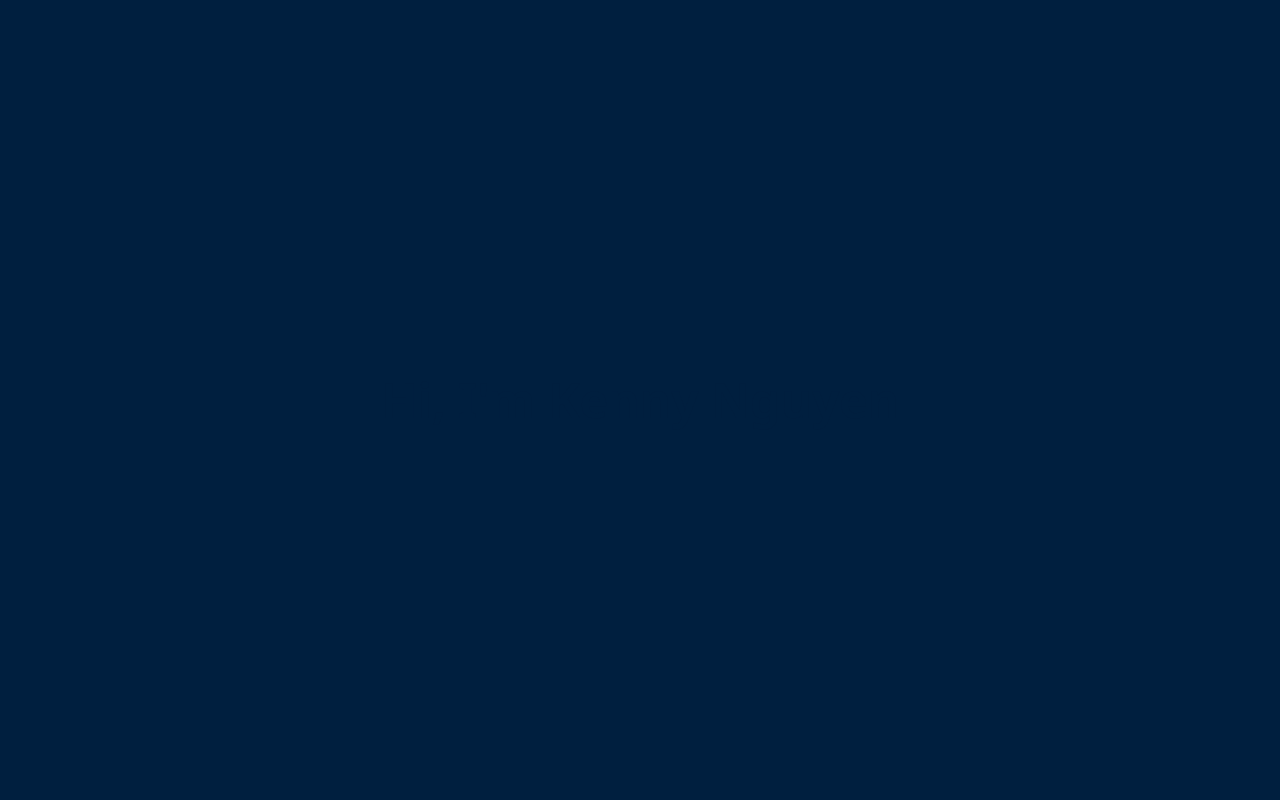
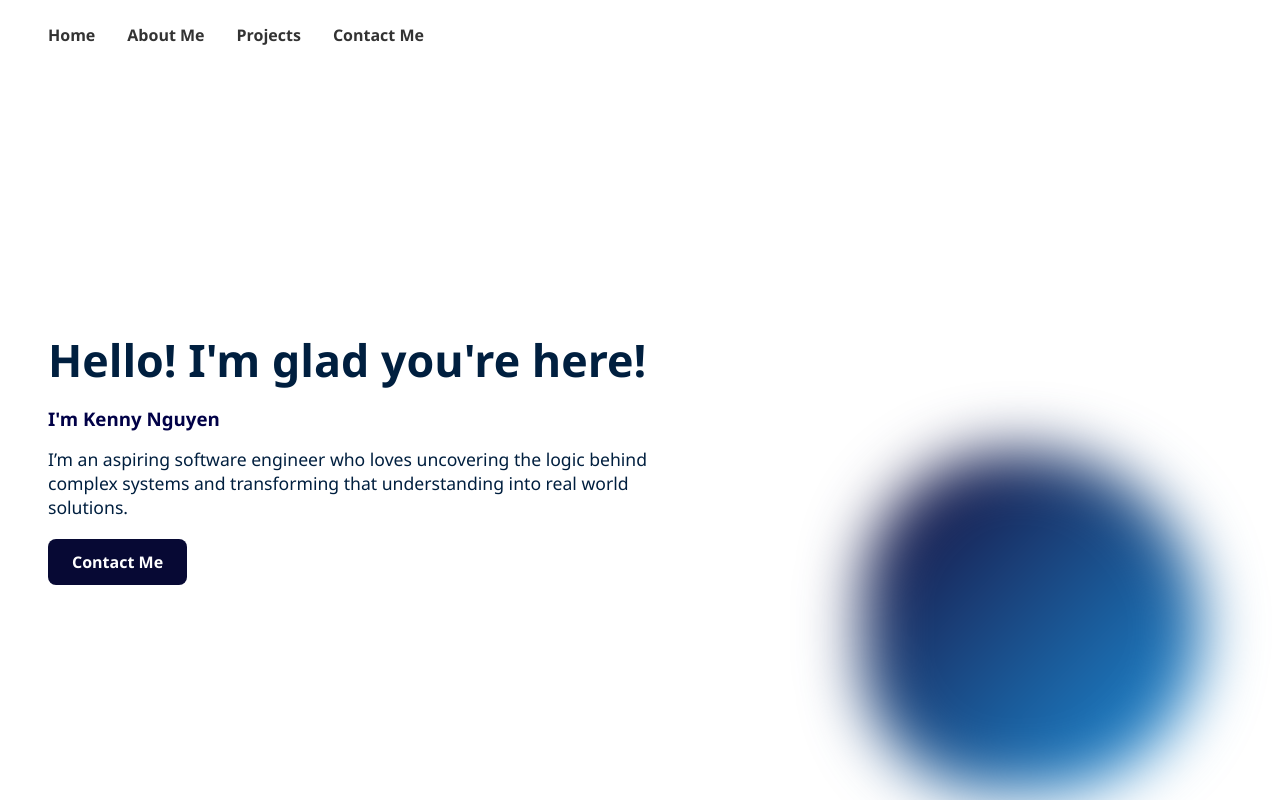
Before and after one commit to k3nnynguy3n/PersonalWebsite, a React (Create React App) app: page / in a window 1280 px wide. Shown: the top 800 px of the page. Built offline with nearby package versions, Linux system fonts and the light colour scheme.

Commit message:
Change layout and color scheme to white/navy

```diff
--- a/src/components/Hero.css
+++ b/src/components/Hero.css
@@ -1,18 +1,99 @@
 .hero {
-    height: 100vh;
-    display: flex;
-    align-items: center;
-    justify-content: center;
-    background-color: var(--navy);
-    color: var(--cream);
-  }
+  min-height: 100vh;
+  background-color: #ffffff;
+  display: flex;
+  flex-direction: column;
+  padding: 0 3rem;
+}
 
-  .animated-text {
-    font-size: 3rem;
-    animation: float 3s ease-in-out infinite;
-  }
+.hero-header {
+  display: flex;
+  justify-content: space-between;
+  align-items: center;
+  padding: 1.5rem 0;
+}
 
-  @keyframes float {
-    0%, 100% { transform: translateY(0px); }
-    50% { transform: translateY(-15px); }
-  }
+.logo {
+  height: 40px;
+}
+
+.nav-links {
+  display: flex;
+  gap: 2rem;
+}
+
+.nav-links a {
+  text-decoration: none;
+  color: #333;
+  font-weight: 600;
+  transition: color 0.3s;
+}
+
+.nav-links a:hover {
+  color: #051a32;
+}
+
+.hero-content {
+  display: flex;
+  align-items: center;
+  justify-content: space-between;
+  flex-grow: 1;
+  flex-wrap: wrap;
+  gap: 3rem;
+  padding-top: 2rem;
+}
+
+.hero-text {
+  flex: 1;
+  max-width: 600px;
+}
+
+.hero-text h1 {
+  font-size: 2.8rem;
+  margin-bottom: 1rem;
+}
+
+.hero-text h3 {
+  color: #010147;
+  margin-bottom: 1rem;
+}
+
+.hero-text p {
+  font-size: 1.1rem;
+  margin-bottom: 2rem;
+}
+
+.contact-btn {
+  background-color: rgb(7, 9, 52);
+  color: white;
+  padding: 0.75rem 1.5rem;
+  border-radius: 8px;
+  text-decoration: none;
+  font-weight: bold;
+}
+
+.hero-image {
+  flex: 1;
+  max-width: 400px;
+  position: relative;
+  display: flex;
+  justify-content: center;
+  align-items: center;
+}
+
+.hero-image img {
+  height: 300px;
+  border-radius: 50%;
+  z-index: 2;
+}
+
+.blob-bg {
+  position: absolute;
+  width: 340px;
+  height: 340px;
+  background: linear-gradient(135deg, #180531, #1c96e2);
+  border-radius: 50% 60% 55% 45%;
+  top: 0;
+  z-index: 1;
+  filter: blur(30px);
+}
--- a/src/components/Hero.jsx
+++ b/src/components/Hero.jsx
@@ -1,9 +1,33 @@
 import './Hero.css';
+// import logo from '../assets/logo.png';
+// import profile from '../assets/profile.png';
 
 export default function Hero() {
   return (
     <section id="hero" className="hero">
-      <h1 className="animated-text">Hi, I'm Kenny Nguyen</h1>
+      <header className="hero-header">
+      {/*  <img src={logo} alt="Logo" className="logo" /> */}
+        <nav className="nav-links">
+          <a href="#hero">Home</a>
+          <a href="#about">About Me</a>
+          <a href="#projects">Projects</a>
+          <a href="#contact">Contact Me</a>
+        </nav>
+      </header>
+
+
+      <div className="hero-content">
+        <div className="hero-text">
+          <h1>Hello! I'm glad you're here!</h1>
+          <h3>I'm Kenny Nguyen</h3>
+          <p>I’m an aspiring software engineer who loves uncovering the logic behind complex systems and transforming that understanding into real world solutions. </p>
+          <a href="#contact" className="contact-btn">Contact Me</a>
+        </div>
+        <div className="hero-image">
+          <div className="blob-bg"></div>
+        {/*  <img src={profile} alt="Kenny Nguyen" /> */}
+        </div>
+      </div>
     </section>
   );
 }
```
